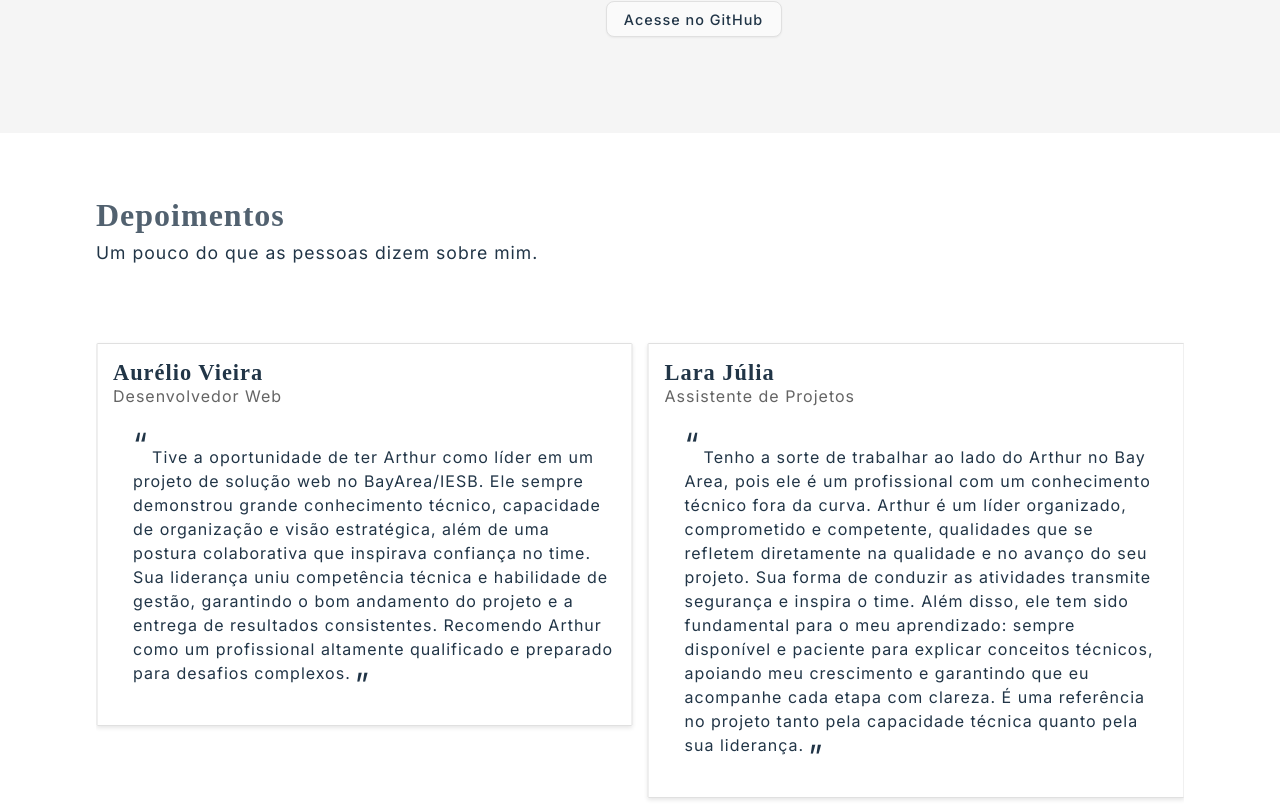
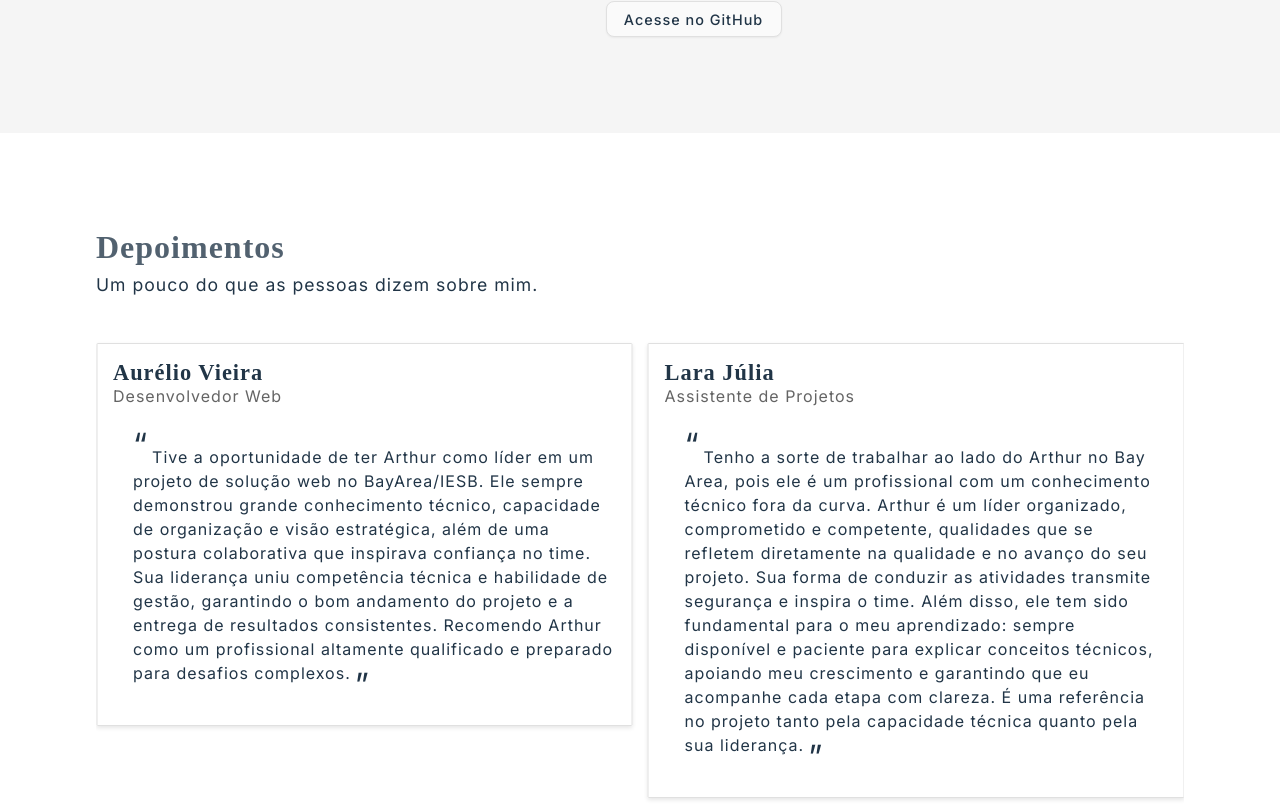
Before and after one commit to ArthurRabel/portfolio, a React (Vite) app: page / in a window 1280 px wide. Shown: the part 2969-3780 px from the top of the page. Built offline with nearby package versions, Linux system fonts and the light colour scheme.

Commit message:
style: minor fixes

```diff
--- a/src/components/AboutMe/TechCard/TechCard.jsx
+++ b/src/components/AboutMe/TechCard/TechCard.jsx
@@ -9,9 +9,8 @@
       y: 0,
       opacity: 1,
       transition: {
-        duration: 0.6,
-        ease: "easeOut",
-        delay
+        duration: 0.3,
+        ease: "easeOut"
       }
     }
   }
--- a/src/components/Experiences/ExperienceCard/ExperienceCard.jsx
+++ b/src/components/Experiences/ExperienceCard/ExperienceCard.jsx
@@ -42,11 +42,11 @@
               />
             )}
             <div>
+              <p className="experience-card__title">{title}</p>
               <p className="experience-card__company-date">
                 {company}&nbsp;
                 <span className="experience-card__date mobile-only">{date}</span>
               </p>
-              <p className="experience-card__title">{title}</p>
             </div>
           </div>
           <p className="experience-card__description">{description}</p>
--- a/src/components/Feedback/Feedback.css
+++ b/src/components/Feedback/Feedback.css
@@ -2,7 +2,7 @@
   width: 85%;
   max-width: 1500px;
   margin: 0 auto;
-  padding: 4rem 0 8rem;
+  padding: 6rem 0 8rem;
 }
 
 .feedback__title {
@@ -15,7 +15,7 @@
   width: 100%;
   margin: auto;
   font-size: 1.1rem;
-  margin-bottom: 4rem;
+  margin-bottom: 2rem;
 }
 
 .feedback .swiper-pagination-bullet {
--- a/src/components/Hero/Hero.jsx
+++ b/src/components/Hero/Hero.jsx
@@ -35,7 +35,7 @@
           href="/Curriculo-arthur.pdf"
           download="Curriculo-arthur.pdf"
         >
-          <svg xmlns="http://www.w3.org/2000/svg" width="24" height="24" viewBox="0 0 24 24" fill="none" stroke="currentColor" stroke-width="2" stroke-linecap="round" stroke-linejoin="round" class="lucide lucide-arrow-down-to-line-icon lucide-arrow-down-to-line">
+          <svg xmlns="http://www.w3.org/2000/svg" width="24" height="24" viewBox="0 0 24 24" fill="none" stroke="currentColor" strokeWidth="2" strokeLinecap="round" strokeLinejoin="round" className="lucide lucide-arrow-down-to-line-icon lucide-arrow-down-to-line">
             <path d="M12 17V3" /><path d="m6 11 6 6 6-6" /><path d="M19 21H5" />
           </svg>
           {t("hero.curriculum")}
```
